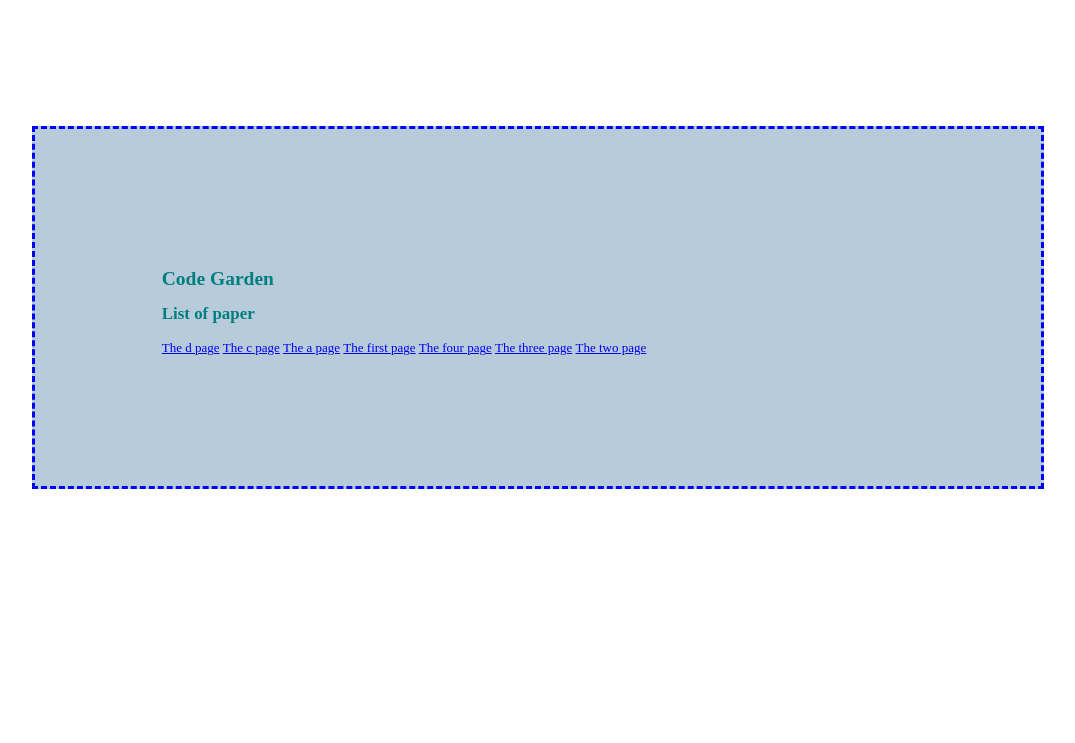
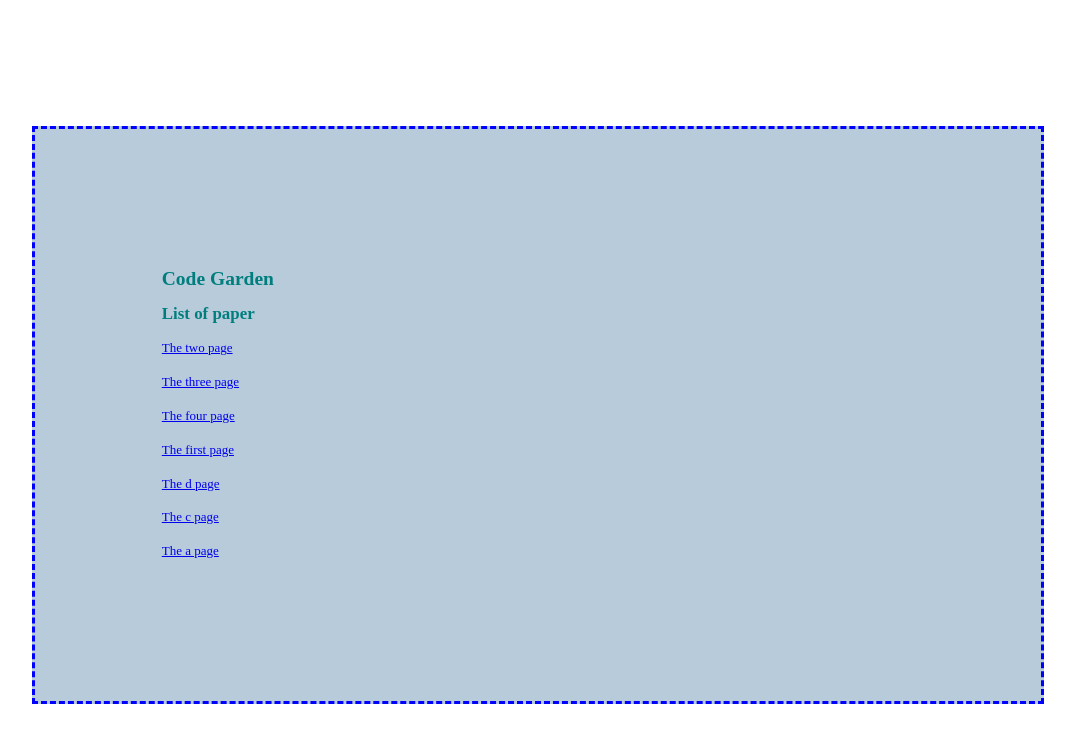
Before and after one commit to moonlightmu/jekyll_demo, a Jekyll site: the page built from index.html, in a window 1280 px wide. Shown: the top 743 px of the page, without its empty margins (102-1177 px from the left). Built offline with Jekyll 4.4.1, drawn with Linux system fonts in a browser that asks for light colours.

Commit message:
list +++++++++++++++++++++

```diff
--- a/index.html
+++ b/index.html
@@ -8,7 +8,7 @@
 
 {% for post in site.posts %}
 
-<a href="{{ site.baseurl }}{{ post.url }}">{{ post.title }}</a>
+<p><a href="{{ site.baseurl }}{{ post.url }}">{{ post.title }}</a></p>
 
 {% endfor %}
 
```
Also changed, not shown: _posts/2017-05-13-The-a-page.html (renamed from _posts/2017-05-13-a.html), _posts/2017-05-13-The-c-page.html (renamed from _posts/2017-05-13-c.html), _posts/2017-05-13-The-d-page.html (renamed from _posts/2017-05-13-d.html), _posts/2017-05-13-The-four-page.html (renamed from _posts/2017-05-13-4.html), _posts/2017-05-13-The-three-page.html (renamed from _posts/2017-05-13-3.html), _posts/2017-05-13-The-two-page.html (renamed from _posts/2017-05-13-2.html).
